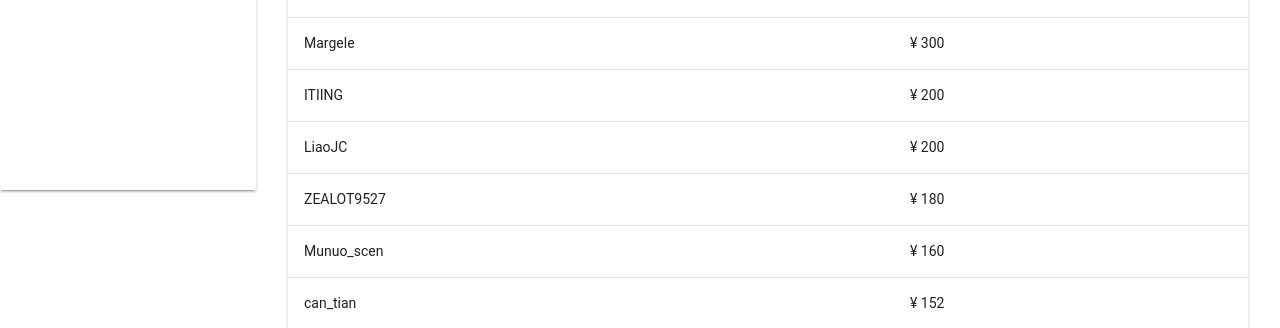
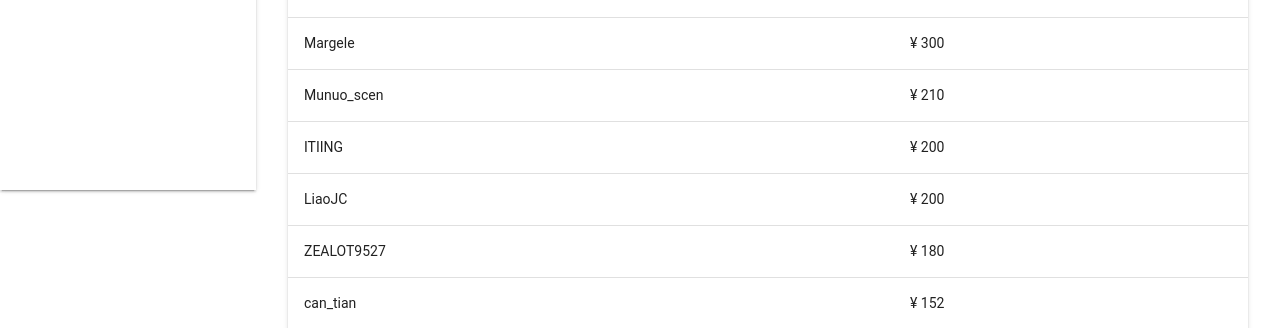
Before and after one commit to Calibur-Pixel/Kita, a Vue app: page /donation in a window 1280 px wide. Shown: the part 610-938 px from the top of the page. Built offline with nearby package versions, Linux system fonts and the light colour scheme; some icons are missing.

Commit message:
Update PageDonation.vue

```diff
--- a/src/views/PageDonation.vue
+++ b/src/views/PageDonation.vue
@@ -62,6 +62,10 @@ export default {
           "amount": 300
         },
         {
+          "name": "Munuo_scen",
+          "amount": 210
+        },
+        {
           "name": "ITIING",
           "amount": 200
         },
@@ -72,10 +76,6 @@ export default {
         {
           "name": "ZEALOT9527",
           "amount": 180
-        },
-        {
-          "name": "Munuo_scen",
-          "amount": 160
         },
         {
           "name": "can_tian",
```
